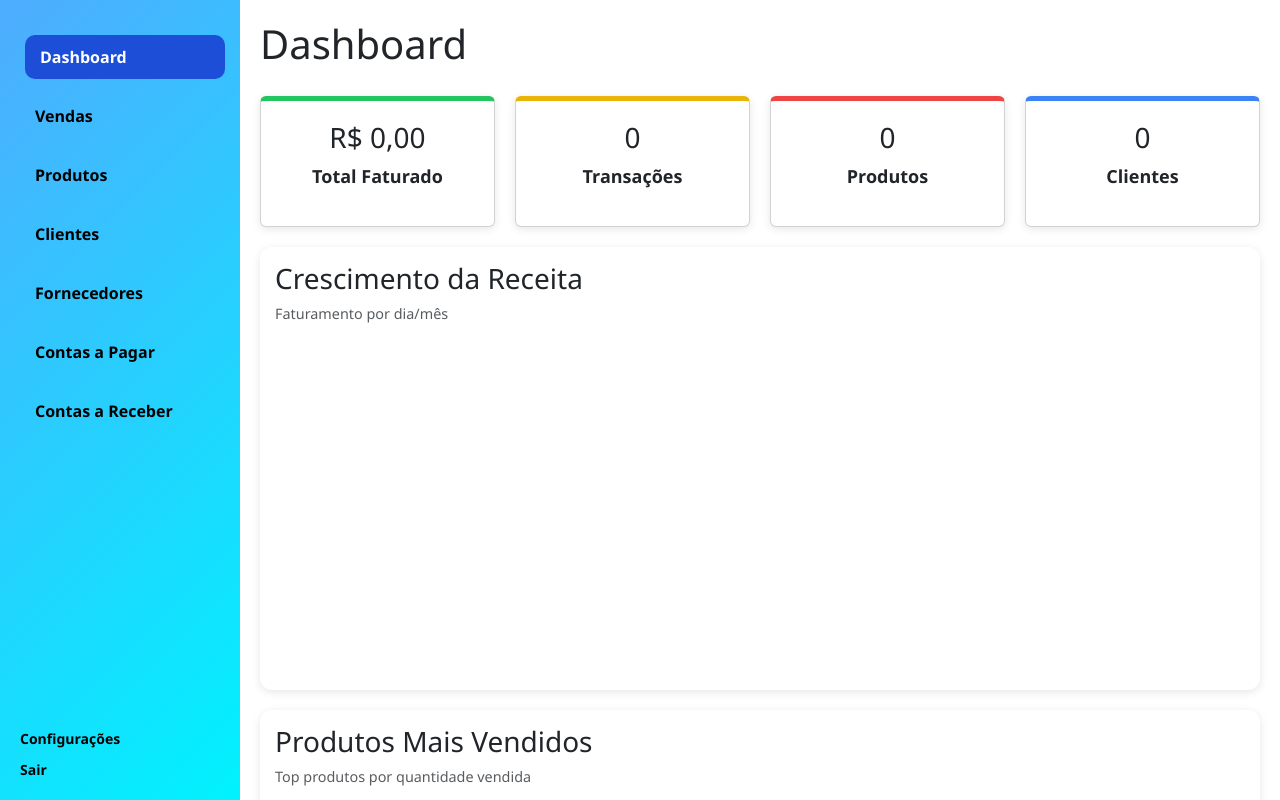
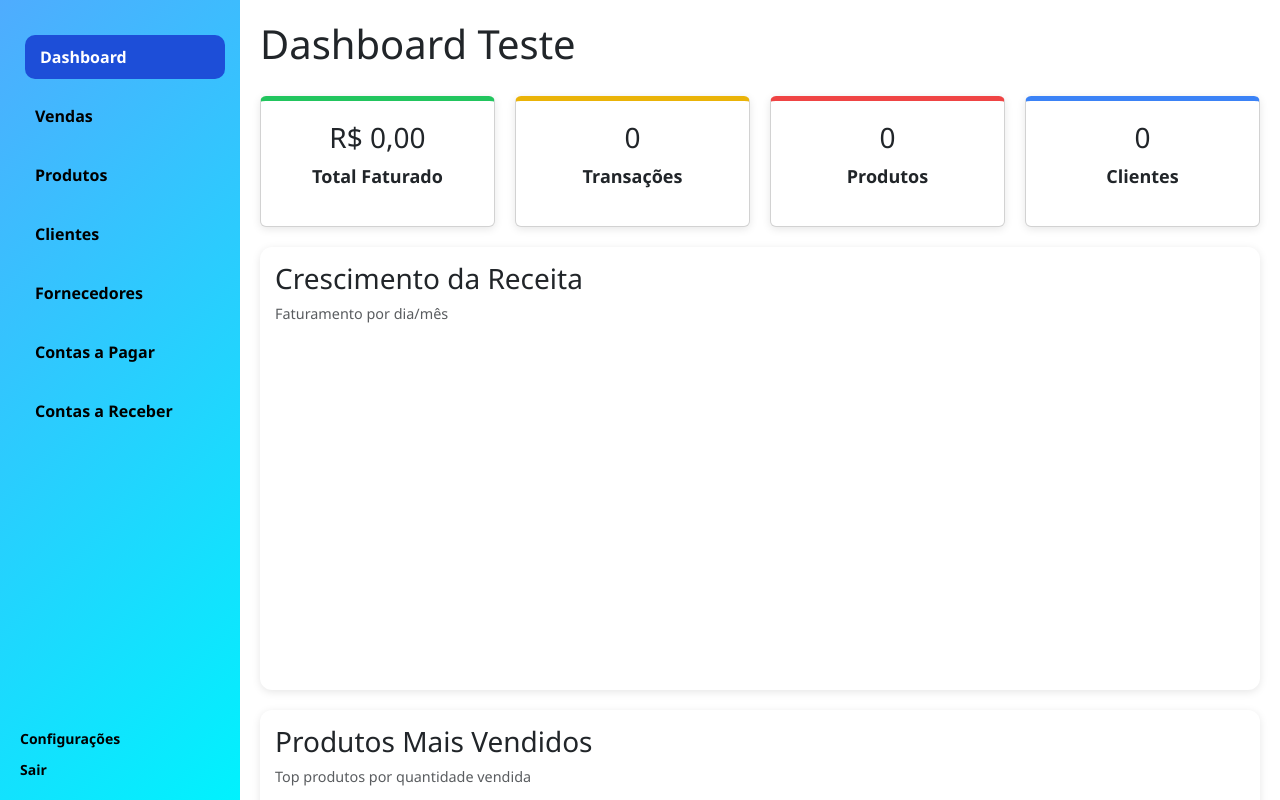
Before and after one commit to xSherLok/Sistema-Horizon, a plain HTML site: page views/administrador/dashboard.html in a window 1280 px wide. Drawn offline with Linux system fonts and the light colour scheme; no server answers.

Commit message:
Testando

```diff
--- a/views/administrador/dashboard.html
+++ b/views/administrador/dashboard.html
@@ -31,7 +31,7 @@
   <div class="main-content">
     <!-- Header -->
     <header class="topbar">
-      <h1>Dashboard</h1>
+      <h1>Dashboard Teste</h1>
       <div class="user">
         <span></span>
 
```
